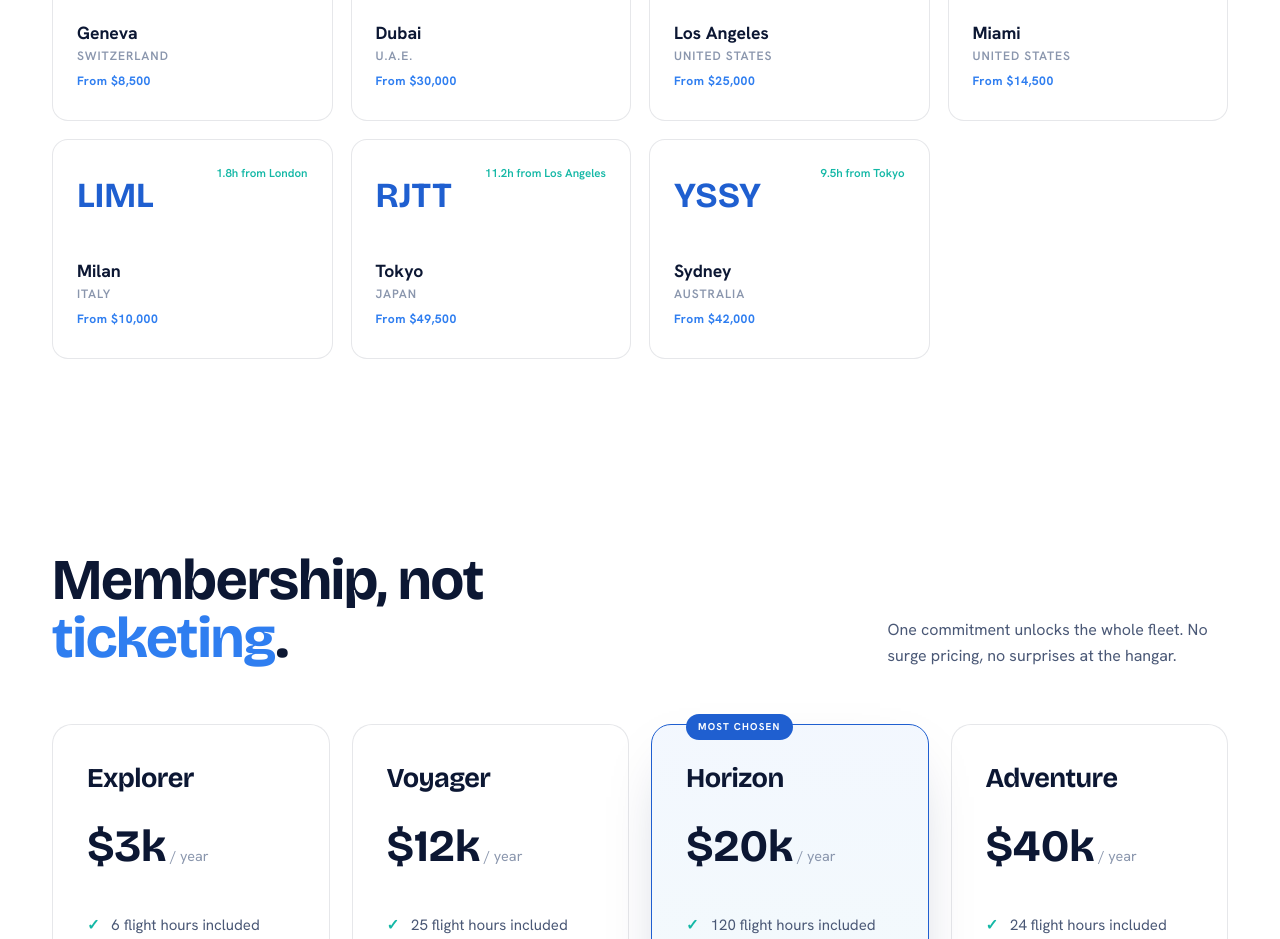
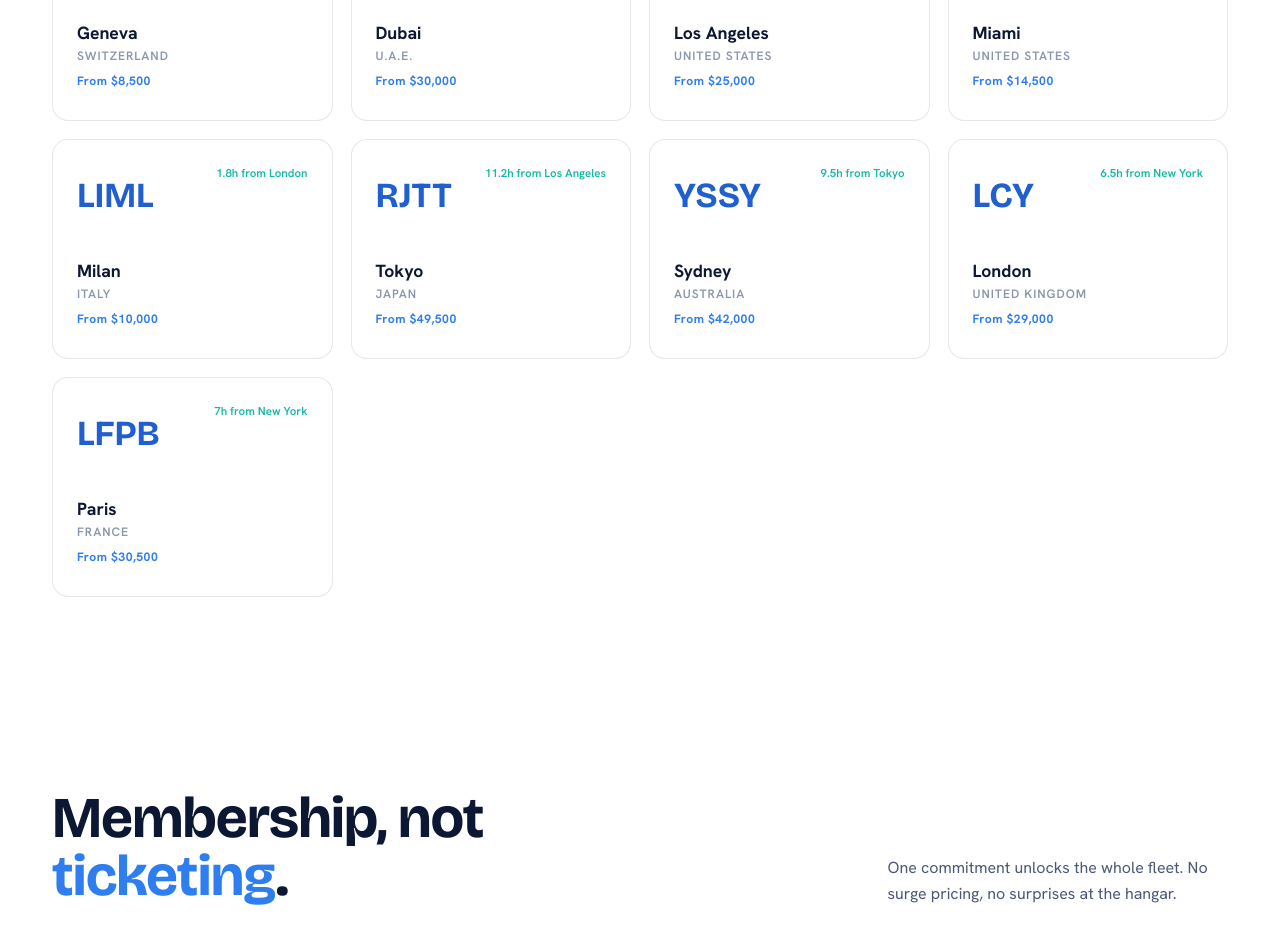
Before and after one commit to zeal-noahHoffman/Demo-Project, a React (Vite) app: page / in a window 1280 px wide. Shown: the part 2100-3039 px from the top of the page. Built offline with nearby package versions, Linux system fonts and the light colour scheme.

Commit message:
feat(KAN-20): Add another destination

```diff
--- a/src/data.js
+++ b/src/data.js
@@ -23,6 +23,8 @@ export const DESTINATIONS = [
   { code: "LIML",city: "Milan",       country: "Italy",         from: "London",      hours: 1.8,  price: "From $10,000" },
   { code: "RJTT",city: "Tokyo",       country: "Japan",         from: "Los Angeles", hours: 11.2, price: "From $49,500" },
   { code: "YSSY",city: "Sydney",      country: "Australia",     from: "Tokyo",       hours: 9.5,  price: "From $42,000" },
+  { code: "LCY", city: "London",      country: "United Kingdom", from: "New York",    hours: 6.5,  price: "From $29,000" },
+  { code: "LFPB",city: "Paris",       country: "France",         from: "New York",    hours: 7.0,  price: "From $30,500" },
 ];
 
 export const FLEET = [
```
